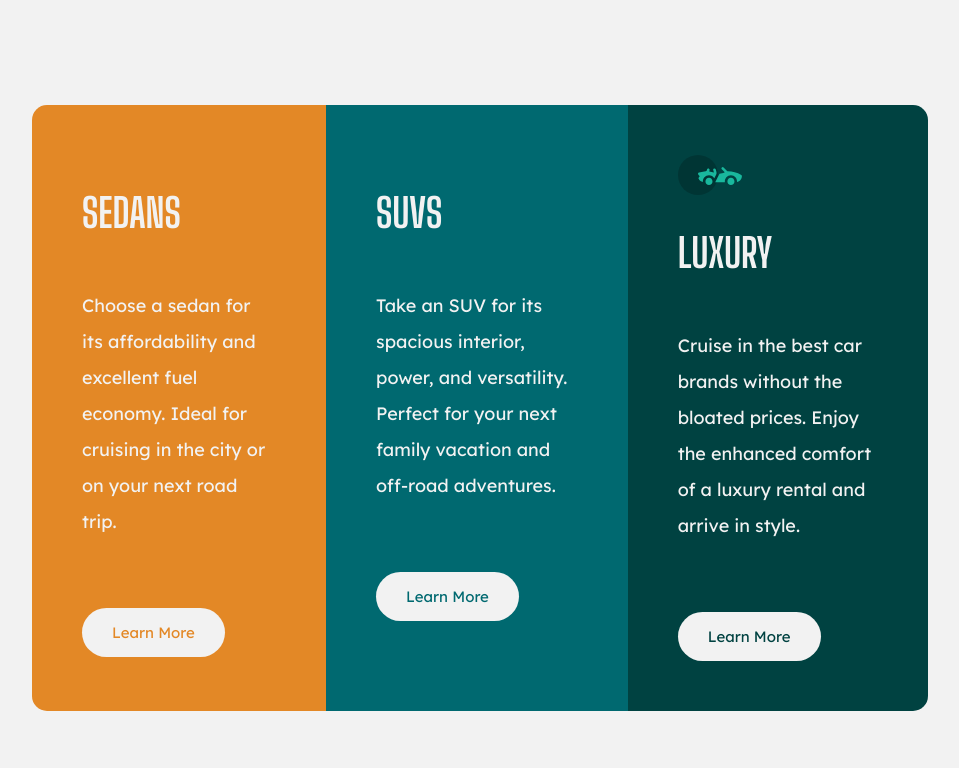
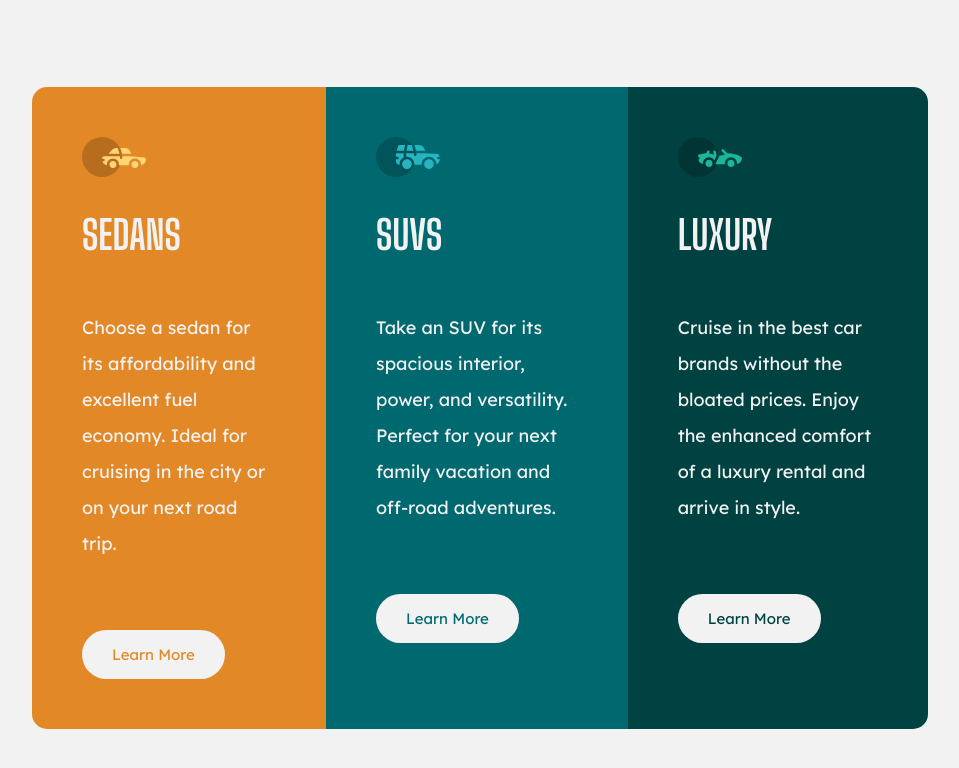
Before and after one commit to Kecar2/3-column-preview-card-component-main, a plain HTML site: page index.html in a window 1280 px wide. Shown: the whole page, without its empty margins (168-1127 px from the left). Drawn offline with Linux system fonts and the light colour scheme; the site is published under a folder, as on GitHub Pages, so addresses that start at the root find nothing.

Commit message:
Update index.html

```diff
--- a/index.html
+++ b/index.html
@@ -25,7 +25,7 @@
   <main class="container">
     <div class="container-columns">
       <section class="column column-1">
-        <img src="/images/icon-sedans.svg" class="icon-sedans" alt="">
+        <img src="./images/icon-sedans.svg" class="icon-sedans" alt="">
         <h2 class="title">Sedans</h2>
         <p class="description">
           Choose a sedan for its affordability and excellent fuel economy. Ideal for cruising in the city
@@ -34,7 +34,7 @@
         <a class="button button-sedans" href="">Learn More</a>
       </section>
       <section class="column column-2">
-        <img src="/images/icon-suvs.svg" class="icon-suvs" alt="">
+        <img src="./images/icon-suvs.svg" class="icon-suvs" alt="">
         <h2 class="title">SUVs</h2>
         <p class="description">
           Take an SUV for its spacious interior, power, and versatility. Perfect for your next family vacation
```
